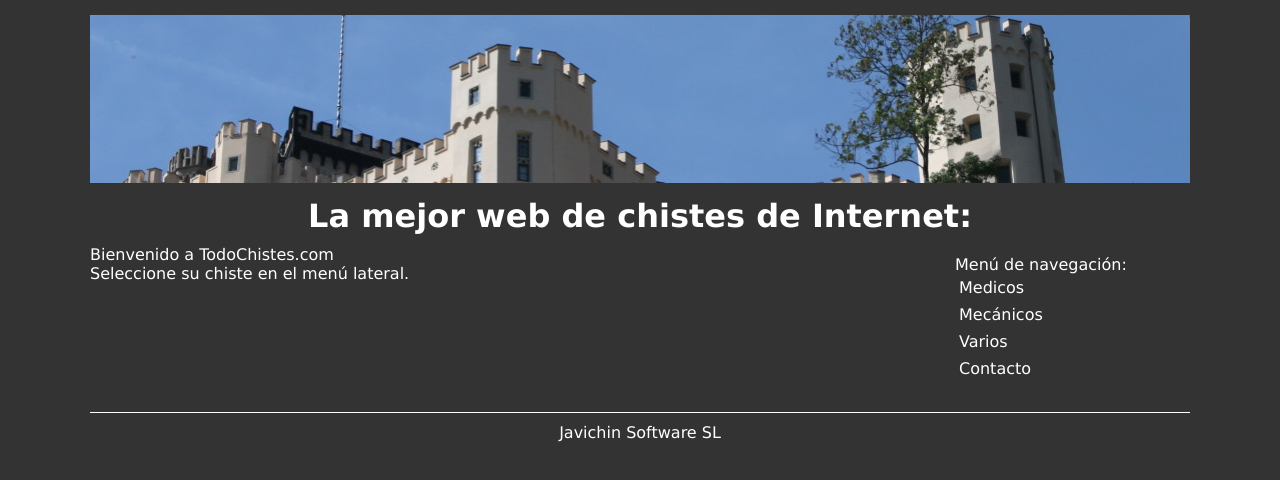
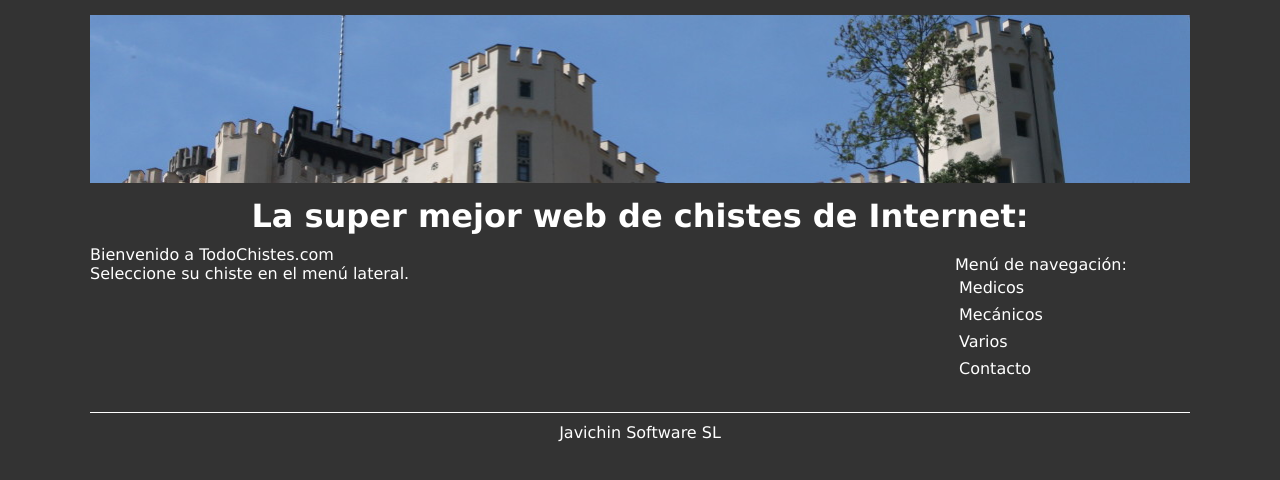
Before and after one commit to jesusagrafojo/Javichin2000.github.io, a plain HTML site: page index.html in a window 1280 px wide. Drawn offline with Linux system fonts and the light colour scheme.

Commit message:
commit 2

```diff
--- a/index.html
+++ b/index.html
@@ -15,7 +15,7 @@
 		<div id="contenedor">
 			<header>
 				<img src="fotos/foto001.jpg" alt="Foto cabecera"/>
-				<h1>La mejor web de chistes de Internet:</h1>
+				<h1>La super mejor web de chistes de Internet:</h1>
 			</header>
 
 			<button id="ocultar">Ocultar menú</button>
```
